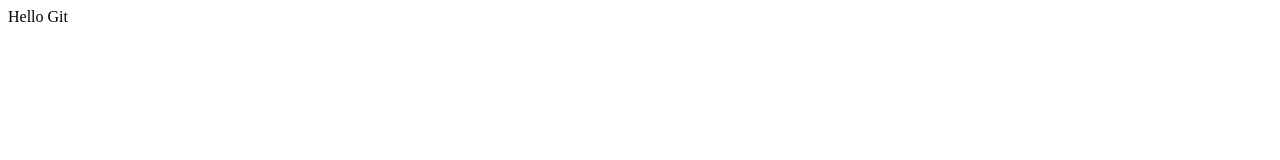
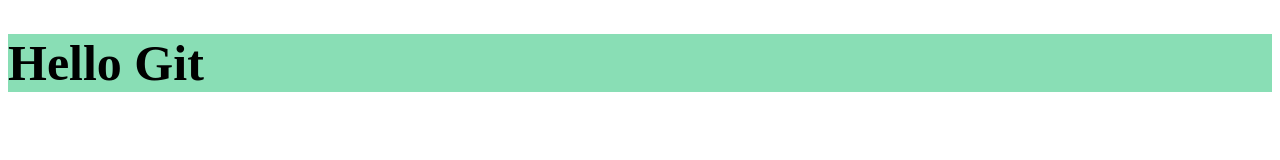
Before and after one commit to notmariah/my-first-project, a plain HTML site: page index.html in a window 1280 px wide. Drawn offline with Linux system fonts and the light colour scheme.

Commit message:
added JS and CSS files

```diff
--- a/index.html
+++ b/index.html
@@ -5,8 +5,10 @@
     <meta http-equiv="X-UA-Compatible" content="IE=edge" />
     <meta name="viewport" content="width=device-width, initial-scale=1.0" />
     <title>Document</title>
+    <link rel="stylesheet" href="style.css" />
   </head>
   <body>
-    Hello Git
+    <h1>Hello Git</h1>
   </body>
+  <script src="script.js"></script>
 </html>
--- /dev/null
+++ b/style.css
@@ -0,0 +1,4 @@
+h1 {
+  font-size: 50px;
+  background-color: rgb(137, 222, 181);
+}
```
Also changed, not shown: script.js (added).
